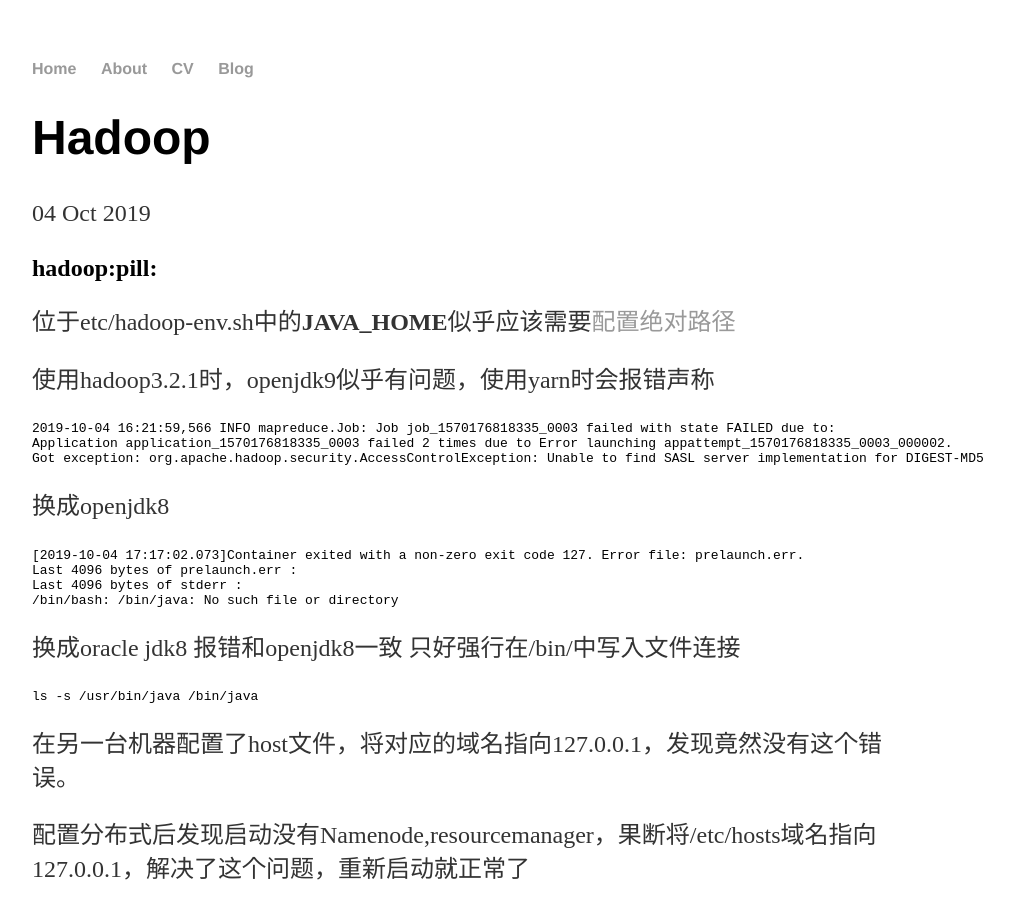
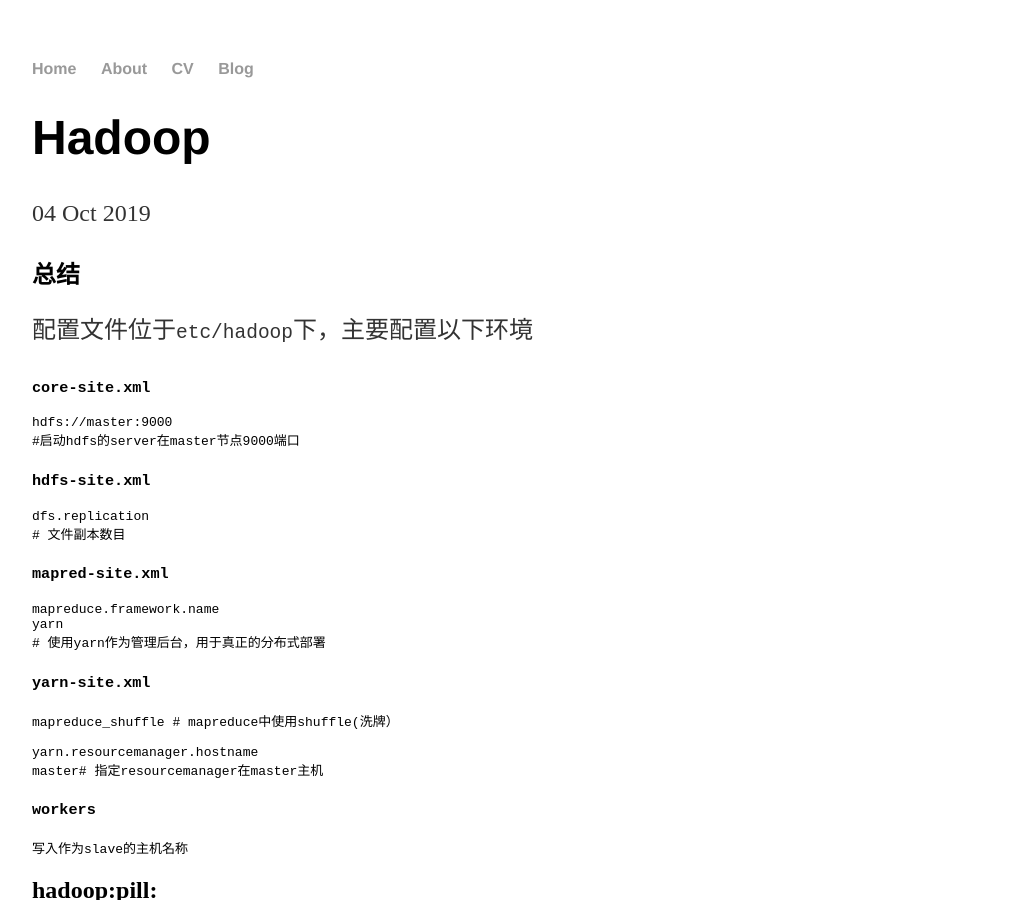
Before and after one commit to greatofdream/greatofdream.github.io, a Jekyll site: the page built from _posts/2019-10-04-hadoop.md, in a window 1280 px wide and 900 px high. Shown: the whole window, without its empty margins (160-1174 px from the left). Built offline with Jekyll 4.4.1, drawn with Linux system fonts in a browser that asks for light colours.

Commit message:
Update 2019-10-04-hadoop.md

````diff
--- a/_posts/2019-10-04-hadoop.md
+++ b/_posts/2019-10-04-hadoop.md
@@ -3,6 +3,37 @@
 title:
 date: 2019-10-04
 ---
+## 总结
+配置文件位于`etc/hadoop`下，主要配置以下环境
+### `core-site.xml`
+```
+hdfs://master:9000
+#启动hdfs的server在master节点9000端口
+```
+
+### `hdfs-site.xml`
+```
+dfs.replication
+# 文件副本数目
+```
+### `mapred-site.xml`
+```
+mapreduce.framework.name
+yarn
+# 使用yarn作为管理后台，用于真正的分布式部署
+```
+### `yarn-site.xml`
+```
+mapreduce_shuffle # mapreduce中使用shuffle(洗牌）
+
+yarn.resourcemanager.hostname
+master# 指定resourcemanager在master主机
+```
+### `workers`
+```
+写入作为slave的主机名称
+```
+
 ## hadoop:pill:
 
 位于etc/hadoop-env.sh中的**JAVA_HOME**似乎应该需要[配置绝对路径](https://stackoverflow.com/questions/20628093/java-home-is-not-set-in-hadoop)
````
